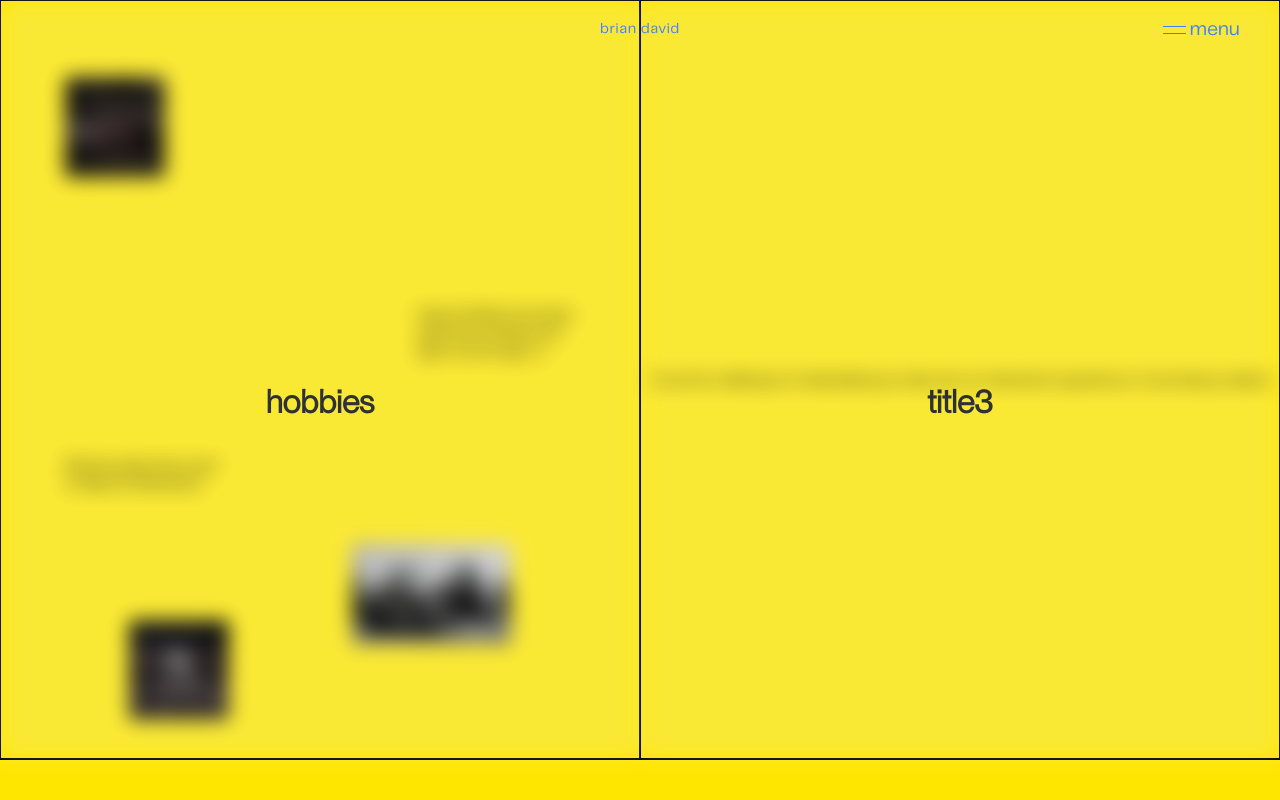
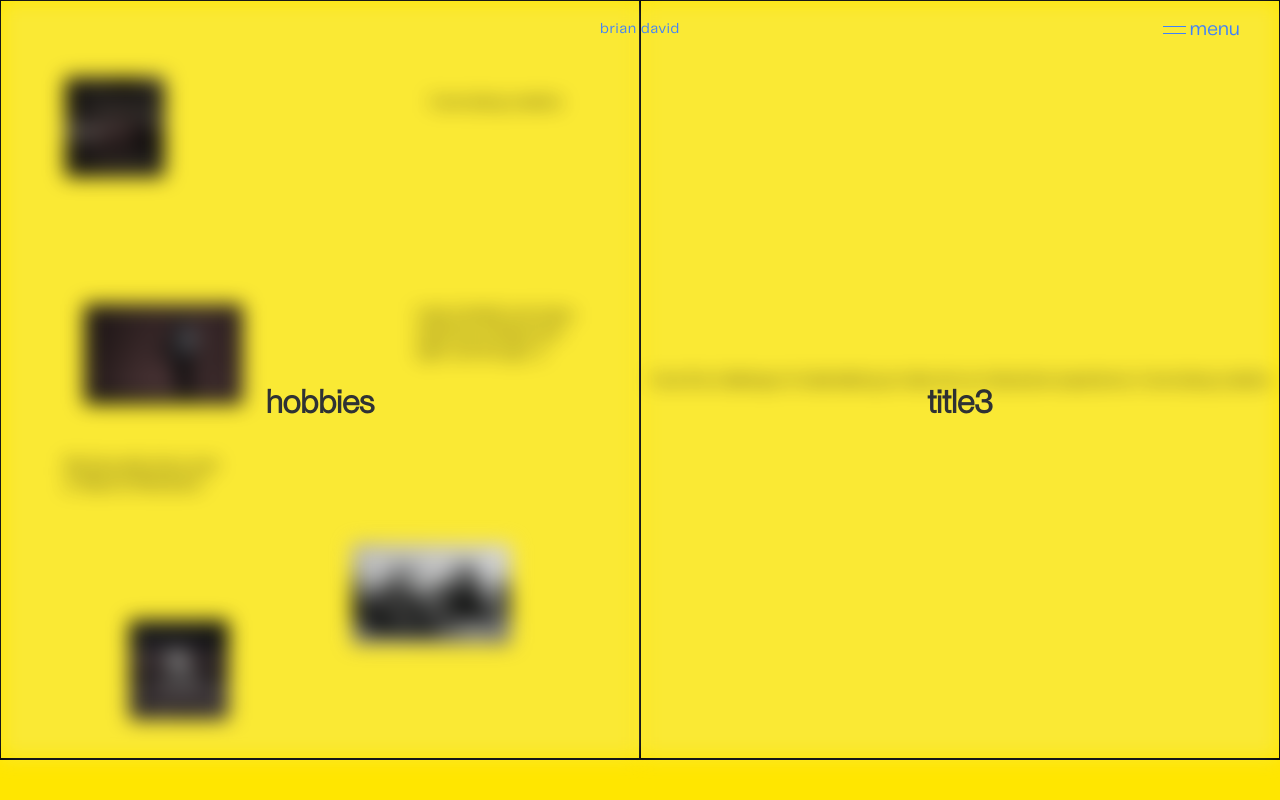
Before and after one commit to brian-david4/brian-portfolio-website, a React (Vite) app in the folder portfolio-website/: page /about in a window 1280 px wide. Shown: the top 800 px of the page. Built offline with nearby package versions, Linux system fonts and the light colour scheme.

Commit message:
Add new image to About Page

```diff
--- a/portfolio-website/src/pages/About/About.tsx
+++ b/portfolio-website/src/pages/About/About.tsx
@@ -37,25 +37,39 @@ const About = () => {
                     <AboutImage src="/aboutImages/spaceHeavy.webp" />
                   </Magnetic>
                 </div>
+
                 <div className={styles.pos2}>
                   <Magnetic>
                     <AboutImage src="/aboutImages/lemans.webp" />
                   </Magnetic>
                 </div>
+
                 <div className={styles.pos3}>
                   <Magnetic>
                     My favourite show ever is "Band Of Brothers"
                   </Magnetic>
                 </div>
+
                 <div className={styles.pos4}>
                   <Magnetic>
                     I play football, and enjoy watching chelsea (not right now
                     though...)!
                   </Magnetic>
                 </div>
+
                 <div className={styles.pos5}>
                   <Magnetic>
                     <AboutImage src="/aboutImages/bandBrothers.jpg" />
+                  </Magnetic>
+                </div>
+
+                <div className={styles.pos6}>
+                  <Magnetic>I love being creative</Magnetic>
+                </div>
+
+                <div className={styles.pos7}>
+                  <Magnetic>
+                    <AboutImage src="/aboutImages/kagemusha.webp" />
                   </Magnetic>
                 </div>
               </AboutPageSection>
--- a/portfolio-website/src/pages/About/about.module.css
+++ b/portfolio-website/src/pages/About/about.module.css
@@ -97,3 +97,18 @@
   width: 25%;
   height: 10%;
 }
+.pos6 {
+  position: absolute;
+  right: 10%;
+  top: 12%;
+  width: 25%;
+}
+.pos7 {
+  position: absolute;
+  left: 13%;
+  top: 40%;
+  min-width: 100px;
+  min-height: 100px;
+  width: 25%;
+  height: 10%;
+}
```
Also changed, not shown: portfolio-website/public/aboutImages/kagemusha.webp (added).
